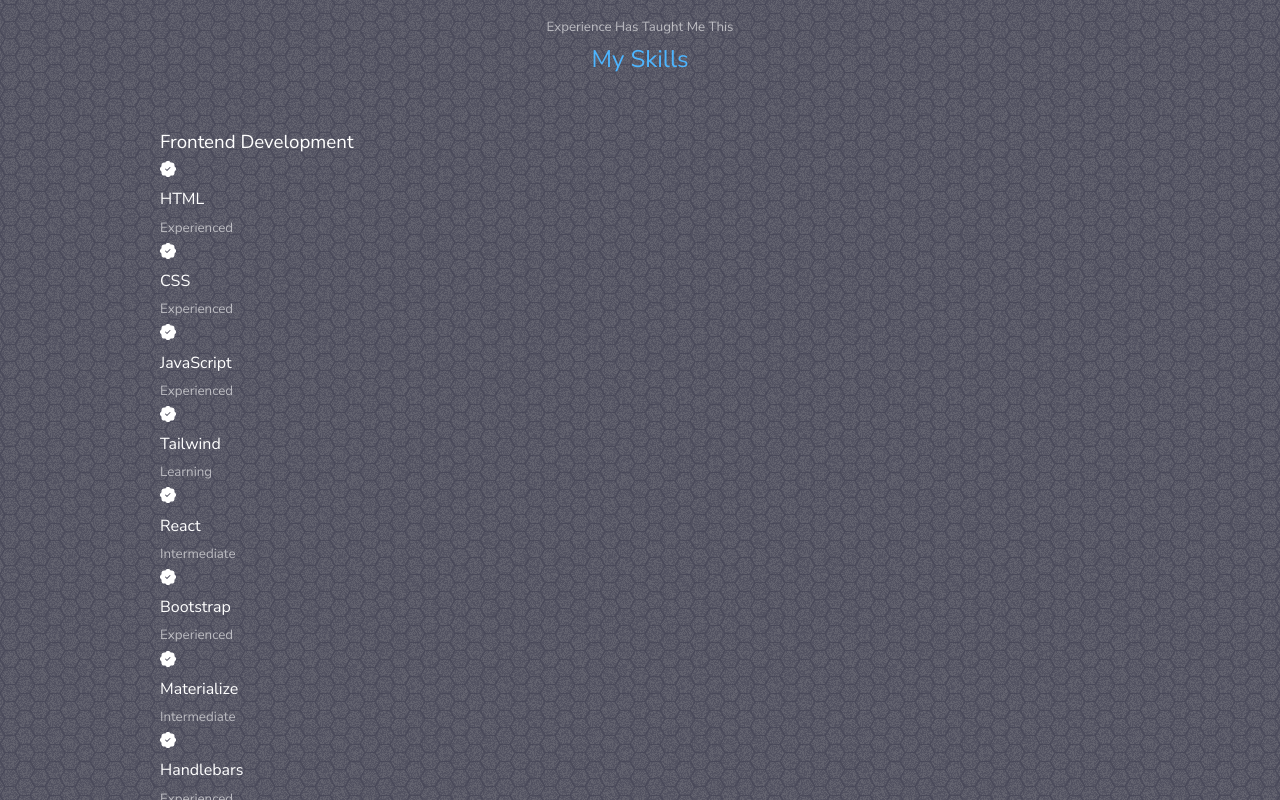
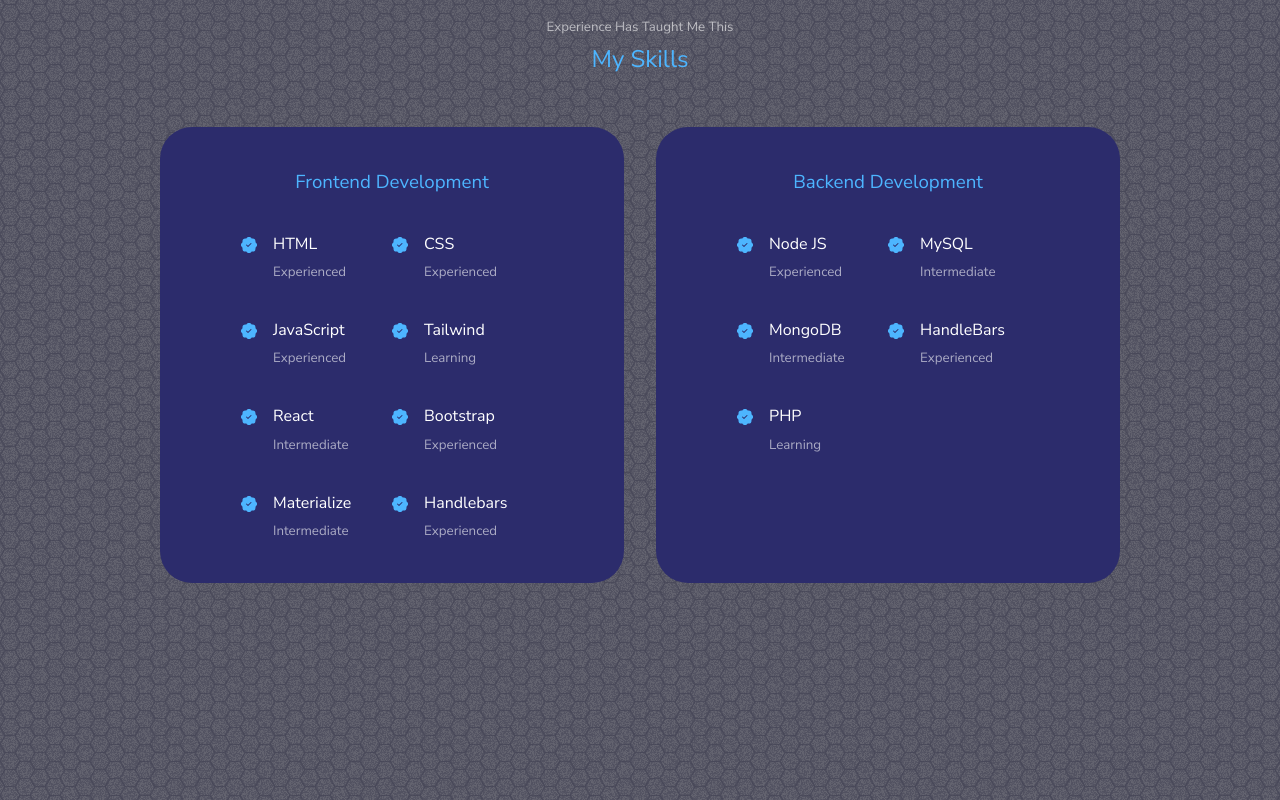
Before and after one commit to littletonjeffrey/codeappendable, a React (Create React App) app: page / in a window 1280 px wide. Shown: the part 1840-2640 px from the top of the page. Built offline with nearby package versions, Linux system fonts and the light colour scheme.

Commit message:
styling finished on experience section

```diff
--- a/src/components/experience/experience.css
+++ b/src/components/experience/experience.css
@@ -0,0 +1,41 @@
+.experience_container {
+    display: grid;
+    grid-template-columns:  1fr 1fr;
+    gap: 2rem;
+}
+
+.experience_container > div {
+    background: var(--color-bg-variant);
+    padding: 2.4rem 5rem;
+    border-radius: 2rem;
+    border: 1px solid transparent;
+    transition: var(--transition);
+}
+
+.experience_container > div:hover {
+    background: transparent;
+    border-color: var(--color-primary-variant);
+    cursor: default;
+}
+
+.experience_container > div h3 {
+    text-align: center;
+    margin-bottom: 2rem;
+    color: var(--color-primary);
+}
+
+.experience_content {
+    display: grid;
+    grid-template-columns: 1fr 1fr;
+        row-gap: 2rem;
+}
+
+.experience_details {
+    display: flex;
+    gap: 1rem;
+}
+
+.skill_badge {
+    margin-top: 6px;
+    color: var(--color-primary);
+}
--- a/src/components/experience/experience.jsx
+++ b/src/components/experience/experience.jsx
@@ -9,83 +9,108 @@ const experience = () => {
     <section id='experience'>
      <h5>Experience Has Taught Me This</h5>
      <h2>My Skills</h2>
+
      {/* FRONT END DEVELOPMENT */}
       <div className="container experience_container">
        <div className="experience_frontend">
          <h3>Frontend Development</h3>
-         <div className='experience_content'>
+         <div className="experience_content">
            <article className= 'experience_details'>
-             <BsFillPatchCheckFill />
+             <BsFillPatchCheckFill className='skill_badge'/>
+             <div>
               <h4>HTML</h4>
               <small className='text-light'>Experienced</small>
+             </div>
            </article>
            <article className= 'experience_details'>
-             <BsFillPatchCheckFill />
+             <BsFillPatchCheckFill className='skill_badge'/>
+             <div>
              <h4>CSS</h4>
              <small className='text-light'>Experienced</small>
+             </div>
            </article>
            <article className= 'experience_details'>
-             <BsFillPatchCheckFill />
+             <BsFillPatchCheckFill className='skill_badge'/>
+             <div>
              <h4>JavaScript</h4>
              <small className='text-light'>Experienced</small>
+             </div>
            </article>
            <article className= 'experience_details'>
-             <BsFillPatchCheckFill />
+             <BsFillPatchCheckFill className='skill_badge'/>
+             <div>
              <h4>Tailwind</h4>
              <small className='text-light'>Learning</small>
+             </div>
            </article>
            <article className= 'experience_details'>
-             <BsFillPatchCheckFill />
+             <BsFillPatchCheckFill className='skill_badge'/>
+             <div>
              <h4>React</h4>
              <small className='text-light'>Intermediate</small>
+             </div>
            </article>
            <article className= 'experience_details'>
-             <BsFillPatchCheckFill />
+             <BsFillPatchCheckFill className='skill_badge'/>
+             <div>
               <h4>Bootstrap</h4>
               <small className='text-light'>Experienced</small>
+             </div>
            </article>
            <article className= 'experience_details'>
-             <BsFillPatchCheckFill />
+             <BsFillPatchCheckFill className='skill_badge'/>
+            <div>
               <h4>Materialize</h4>
               <small className='text-light'>Intermediate</small>
+            </div>
            </article>
            <article className= 'experience_details'>
-             <BsFillPatchCheckFill />
+             <BsFillPatchCheckFill className='skill_badge'/>
+            <div>
              <h4>Handlebars</h4>
              <small className='text-light'>Experienced</small>
+            </div>
            </article>
-
         </div>
-
        </div>
        {/* BACK END DEVELOPMENT */}
        <div className="experience_backend">
          <h3>Backend Development</h3>
          <div className='experience_content'>
            <article className= 'experience_details'>
-             <BsFillPatchCheckFill />
+             <BsFillPatchCheckFill className='skill_badge'/>
+            <div>
              <h4>Node JS</h4>
              <small className='text-light'>Experienced</small>
+            </div>
            </article>
            <article className= 'experience_details'>
-             <BsFillPatchCheckFill />
+             <BsFillPatchCheckFill className='skill_badge'/>
+            <div>
              <h4>MySQL</h4>
              <small className='text-light'>Intermediate</small>
+            </div>
            </article>
            <article className= 'experience_details'>
-             <BsFillPatchCheckFill />
+             <BsFillPatchCheckFill className='skill_badge'/>
+             <div>
              <h4>MongoDB</h4>
              <small className='text-light'>Intermediate</small>
+             </div>
            </article>
            <article className= 'experience_details'>
-             <BsFillPatchCheckFill />
+             <BsFillPatchCheckFill className='skill_badge'/>
+             <div>
              <h4>HandleBars</h4>
              <small className='text-light'>Experienced</small>
+             </div>
            </article>
            <article className= 'experience_details'>
-             <BsFillPatchCheckFill />
+             <BsFillPatchCheckFill className='skill_badge'/>
+             <div>
              <h4>PHP</h4>
              <small className='text-light'>Learning</small>
+             </div>
            </article>
          </div>
        </div>
```
Lines whose indentation alone changed are shown as unchanged.
